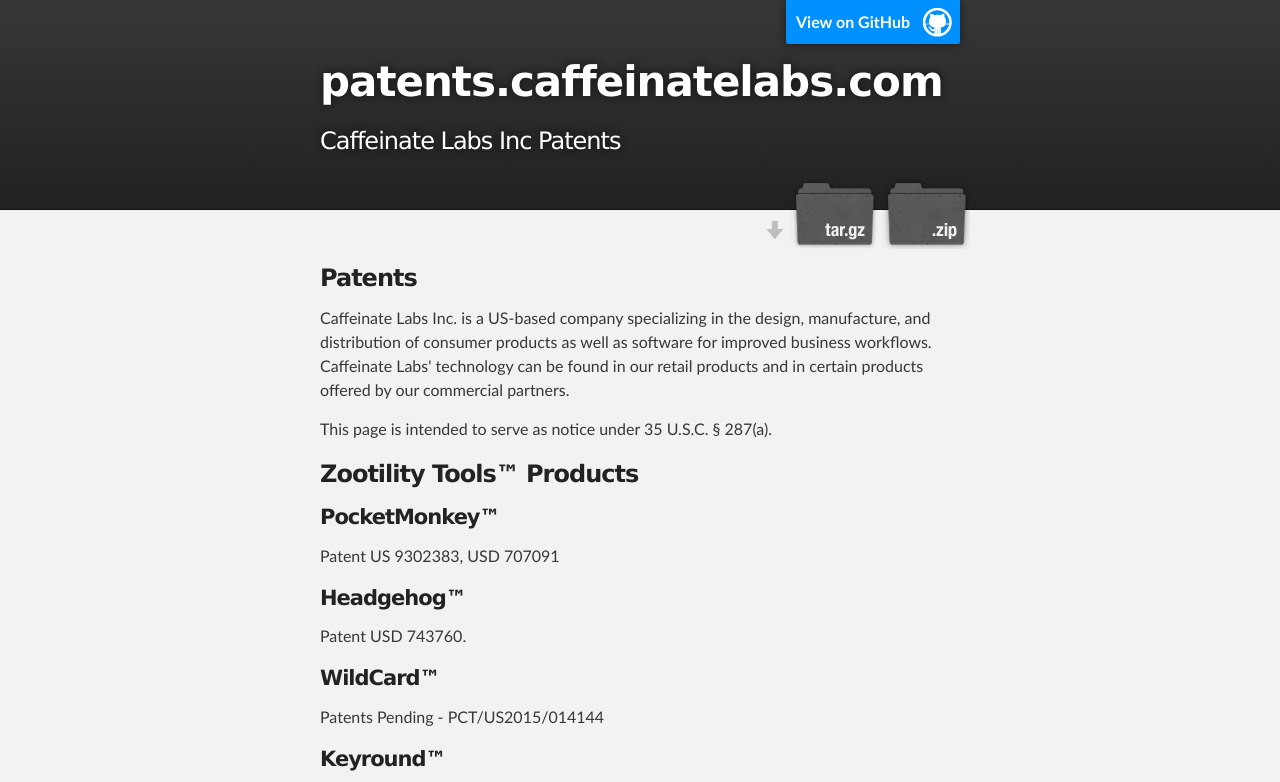
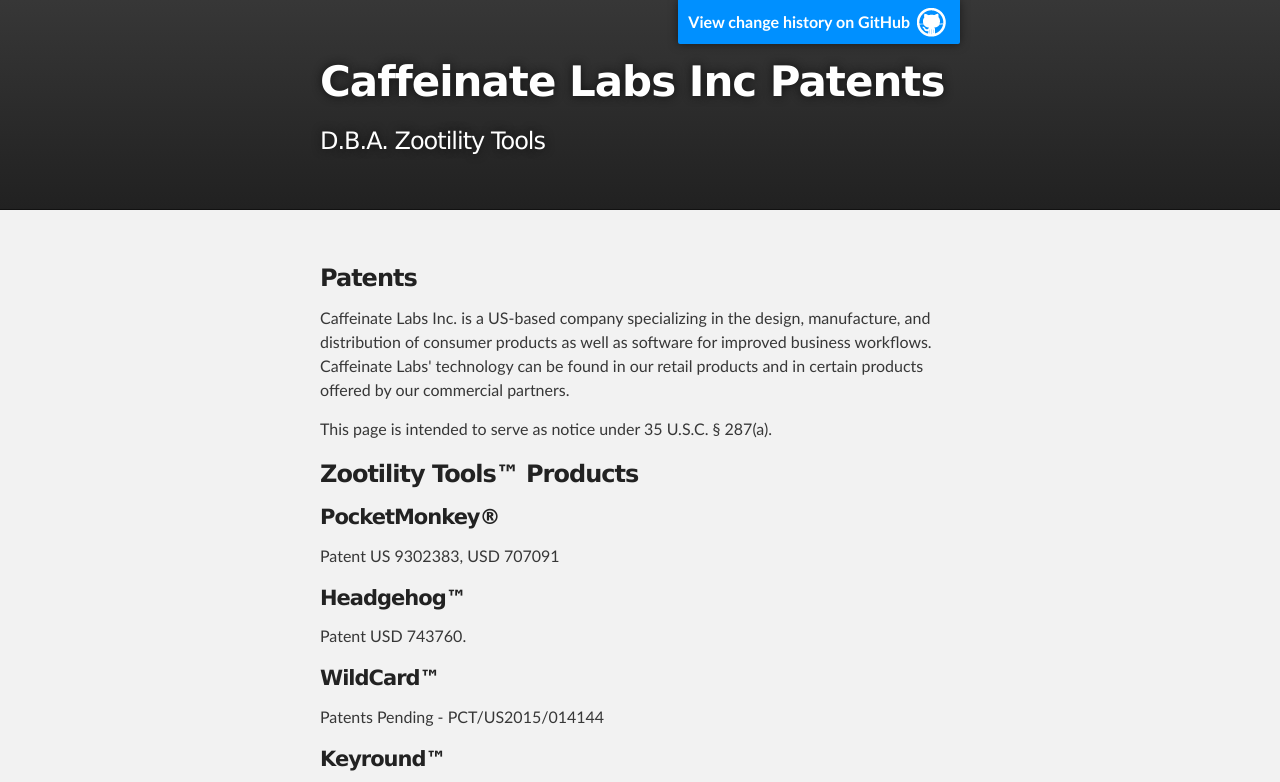
Before and after one commit to n8barr/patents.zootility.com, a plain HTML site: page index.html in a window 1280 px wide. Shown: the top 782 px of the page. Drawn offline with Linux system fonts and the light colour scheme.

Commit message:
Update index.html
Changed the layout to remove unnecessary template elements.

```diff
--- a/index.html
+++ b/index.html
@@ -16,15 +16,11 @@
     <!-- HEADER -->
     <div id="header_wrap" class="outer">
         <header class="inner">
-          <a id="forkme_banner" href="https://github.com/n8barr/patents.caffeinatelabs.com">View on GitHub</a>
+          <a id="forkme_banner" href="https://github.com/n8barr/patents.caffeinatelabs.com">View change history on GitHub</a>
 
-          <h1 id="project_title">patents.caffeinatelabs.com</h1>
-          <h2 id="project_tagline">Caffeinate Labs Inc Patents</h2>
+          <h1 id="project_title">Caffeinate Labs Inc Patents</h1>
+          <h2 id="project_tagline">D.B.A. Zootility Tools</h2>
 
-            <section id="downloads">
-              <a class="zip_download_link" href="https://github.com/n8barr/patents.caffeinatelabs.com/zipball/master">Download this project as a .zip file</a>
-              <a class="tar_download_link" href="https://github.com/n8barr/patents.caffeinatelabs.com/tarball/master">Download this project as a tar.gz file</a>
-            </section>
         </header>
     </div>
 
@@ -42,7 +38,7 @@
 <a id="zootility-tools-products" class="anchor" href="#zootility-tools-products" aria-hidden="true"><span aria-hidden="true" class="octicon octicon-link"></span></a>Zootility Tools™ Products</h3>
 
 <h4>
-<a id="pocketmonkey" class="anchor" href="#pocketmonkey" aria-hidden="true"><span aria-hidden="true" class="octicon octicon-link"></span></a>PocketMonkey™</h4>
+<a id="pocketmonkey" class="anchor" href="#pocketmonkey" aria-hidden="true"><span aria-hidden="true" class="octicon octicon-link"></span></a>PocketMonkey®</h4>
 
 <p>Patent US 9302383, USD 707091</p>
 
```
